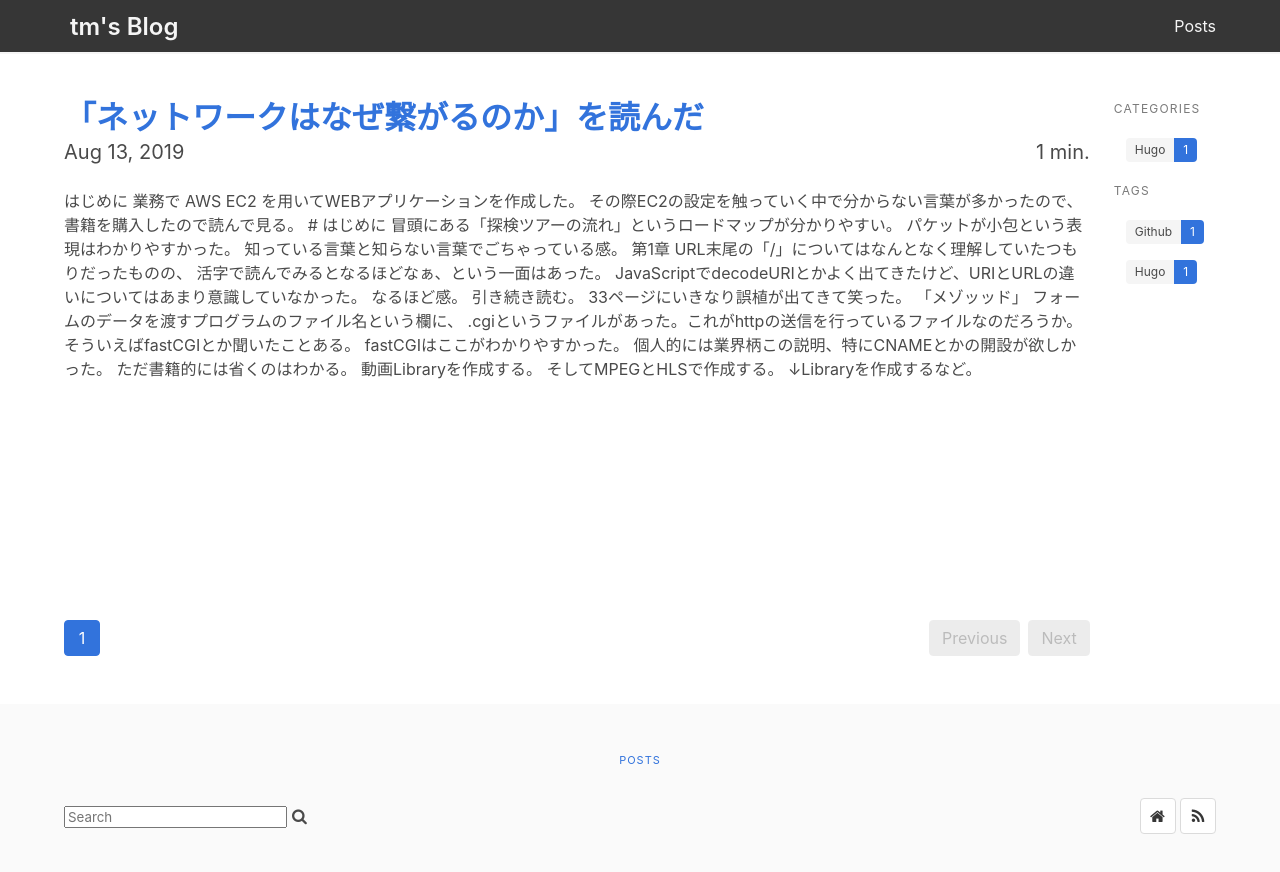
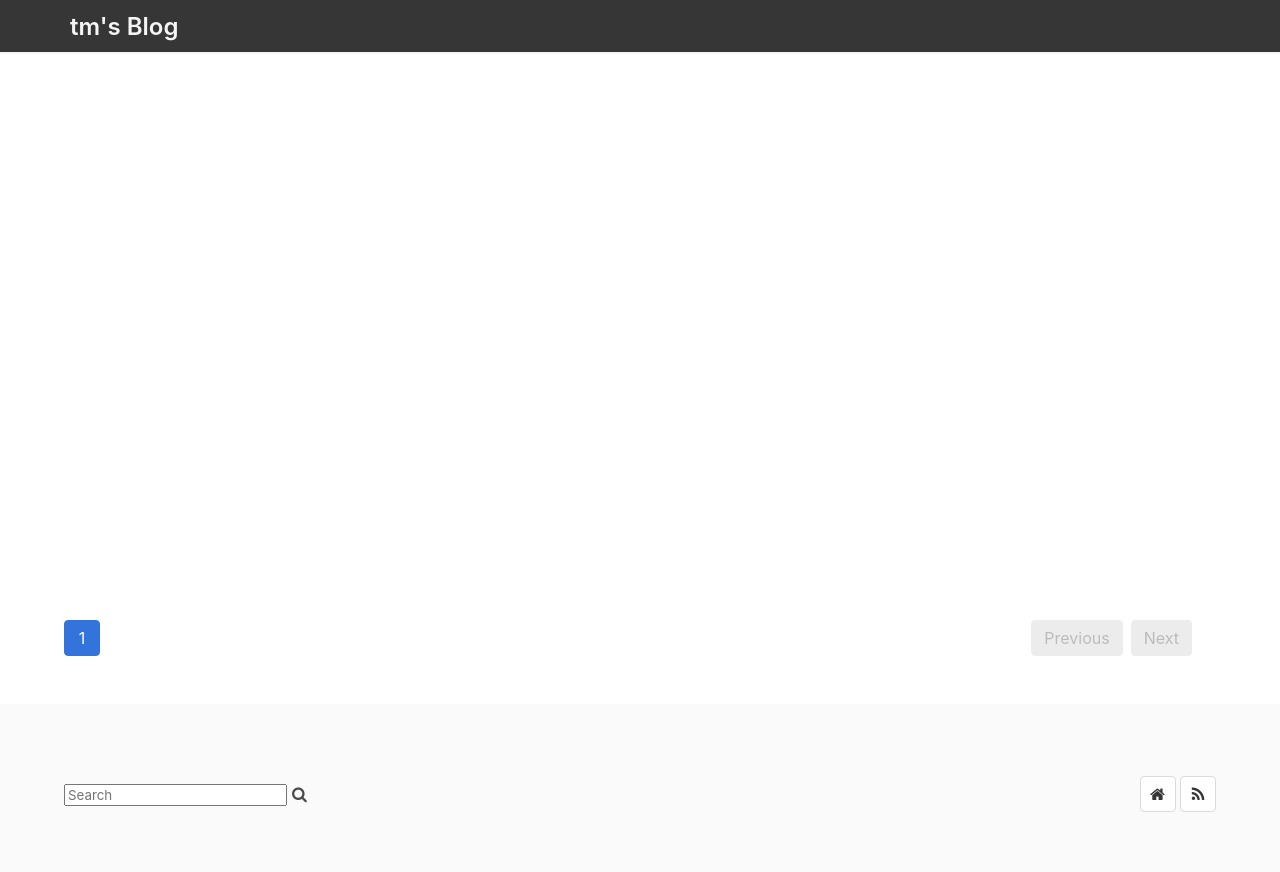
Before and after one commit to y-tomimoto/y-tomimoto.github.io, a plain HTML site: page index.html in a window 1280 px wide. Drawn offline with Linux system fonts and the light colour scheme.

Commit message:
rebuilding site 2019年 8月26日 月曜日 13時57分47秒 JST

```diff
--- a/index.html
+++ b/index.html
@@ -87,10 +87,6 @@
 
         <div class="navbar-menu">
           <div class="navbar-end">
-          <a href="/post/"
-             class="navbar-item
-                    ">Posts
-          </a>
           </div>
         </div>
 
@@ -110,30 +106,6 @@
           <div class="column">
 
             <div style="min-height:56vh">
-                <article class="media">
-  <div class="media-content">
-
-    <p class="title"><a href="https://y-tomimoto.github.io/post/test/">「ネットワークはなぜ繋がるのか」を読んだ</a></p>
-    <p class="subtitle is-flex" style="justify-content:space-between">
-      <span>Aug 13, 2019</span>
-      <span>1 min.</span>
-    </p>
-
-    <p>はじめに 業務で AWS EC2 を用いてWEBアプリケーションを作成した。 その際EC2の設定を触っていく中で分からない言葉が多かったので、書籍を購入したので読んで見る。
-#
-はじめに 冒頭にある「探検ツアーの流れ」というロードマップが分かりやすい。 パケットが小包という表現はわかりやすかった。 知っている言葉と知らない言葉でごちゃっている感。
-第1章 URL末尾の「/」についてはなんとなく理解していたつもりだったものの、 活字で読んでみるとなるほどなぁ、という一面はあった。
-JavaScriptでdecodeURIとかよく出てきたけど、URIとURLの違いについてはあまり意識していなかった。 なるほど感。
-引き続き読む。
-33ページにいきなり誤植が出てきて笑った。 「メゾッッド」
-フォームのデータを渡すプログラムのファイル名という欄に、 .cgiというファイルがあった。これがhttpの送信を行っているファイルなのだろうか。そういえばfastCGIとか聞いたことある。
-fastCGIはここがわかりやすかった。
-個人的には業界柄この説明、特にCNAMEとかの開設が欲しかった。 ただ書籍的には省くのはわかる。
-動画Libraryを作成する。 そしてMPEGとHLSで作成する。 ↓Libraryを作成するなど。</p>
-
-  </div>
-</article>
-
             </div>
 
             <br>
@@ -159,36 +131,6 @@ fastCGIはここがわかりやすかった。
           <div class="column is-narrow">
 
             <aside class="menu">
-  <p class="menu-label">Categories</p>
-  <ul class="menu-list">
-    <li>
-      <a href="/categories/hugo">
-        <div class="tags has-addons">
-          <span class="tag">Hugo</span>
-          <span class="tag is-link">1</span>
-        </div>
-      </a>
-    </li>
-  </ul>
-  <p class="menu-label">Tags</p>
-  <ul class="menu-list">
-    <li>
-      <a href="/tags/github">
-        <div class="tags has-addons">
-          <span class="tag">Github</span>
-          <span class="tag is-link">1</span>
-        </div>
-      </a>
-    </li>
-    <li>
-      <a href="/tags/hugo">
-        <div class="tags has-addons">
-          <span class="tag">Hugo</span>
-          <span class="tag is-link">1</span>
-        </div>
-      </a>
-    </li>
-  </ul>
 </aside>
 
           </div>
@@ -202,11 +144,7 @@ fastCGIはここがわかりやすかった。
   <div class="container">
     <nav class="level">
 
-      <div class="level-item has-text-centered">
-        <a href="https://y-tomimoto.github.io/post/" class="heading">
-          <span class="header">Posts</span>
-        </a>
-      </div>
+
 
     </nav>
 
```
Also changed, not shown: categories/index.html (+1 -19 lines), categories/index.xml (+0 -10 lines), index.xml (+0 -20 lines), sitemap.xml (+0 -32 lines), tags/index.html (+1 -29 lines), tags/index.xml (+0 -19 lines).
